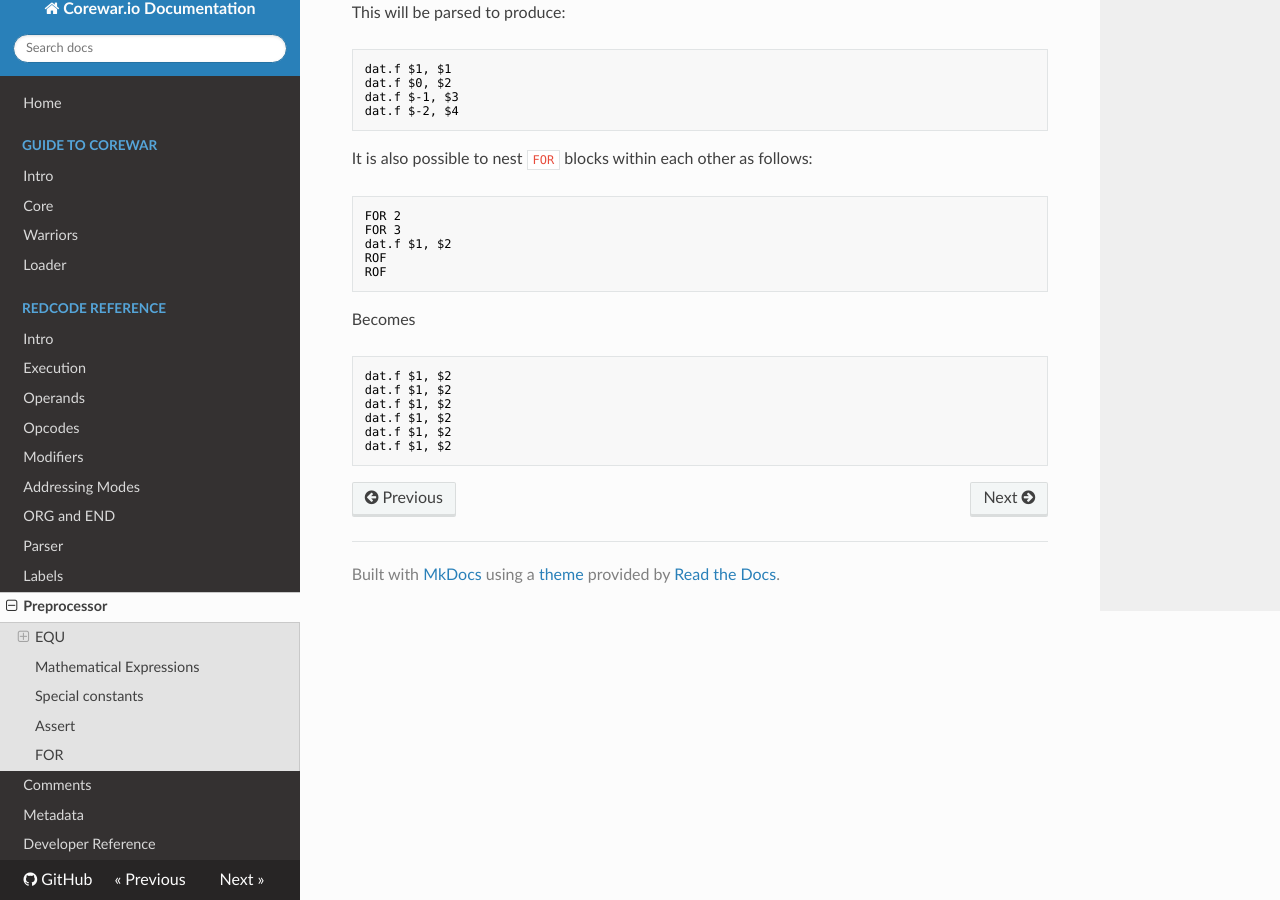
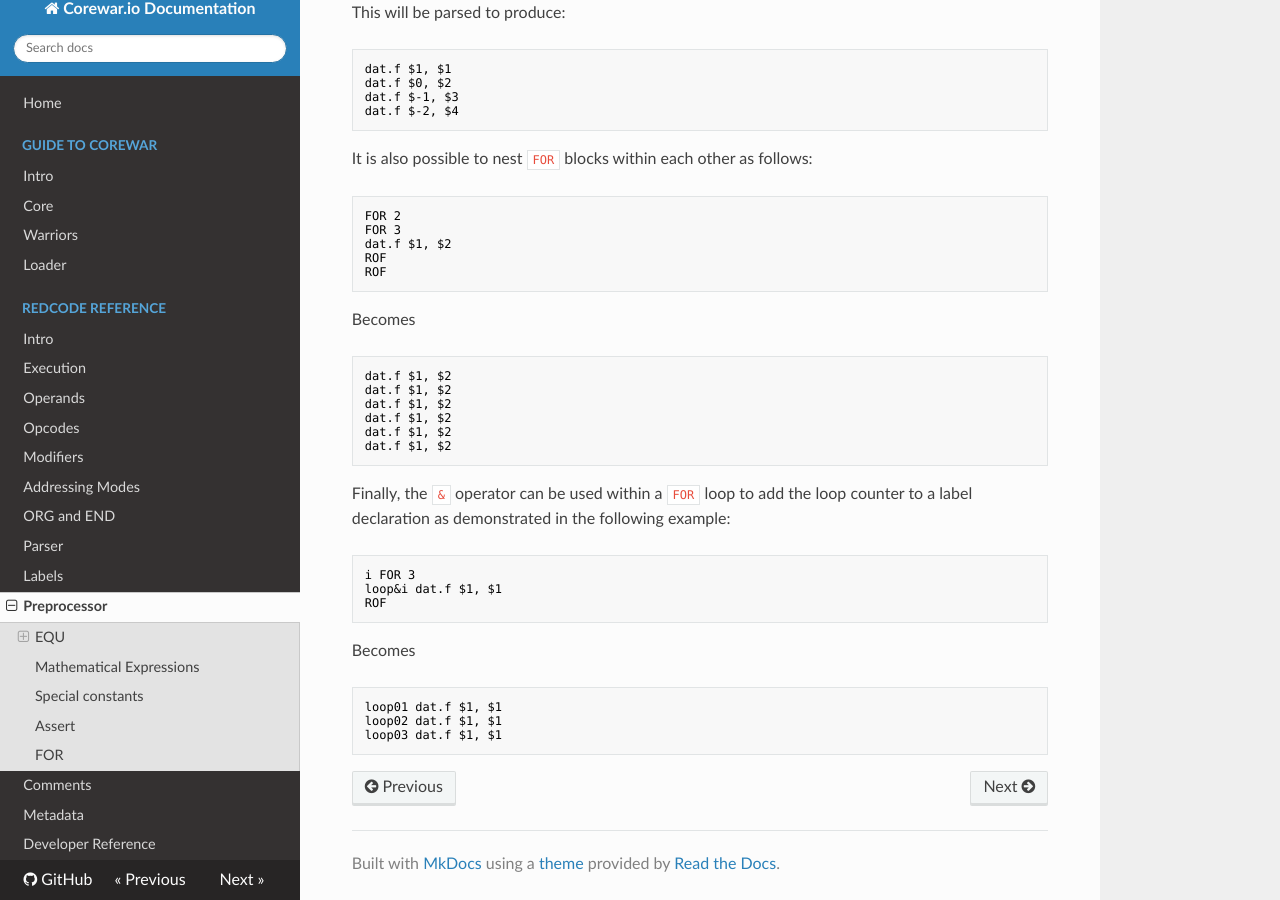
Before and after one commit to corewar/corewar.io, an MkDocs documentation site: the page built from docs/redcode/preprocessor.md, in a window 1280 px wide and 900 px high, scrolled down 5160 px. Built offline with MkDocs 1.6.1, drawn with Linux system fonts in a browser that asks for light colours; nearby versions of some CDN libraries; old or Windows-style settings are respelled for this version of MkDocs.

Commit message:
Loop counter label reference

````diff
--- a/docs/redcode/preprocessor.md
+++ b/docs/redcode/preprocessor.md
@@ -238,3 +238,18 @@ dat.f $1, $2
 dat.f $1, $2
 dat.f $1, $2
 ```
+
+Finally, the `&` operator can be used within a `FOR` loop to add the loop counter to a label declaration as demonstrated in the following example:
+
+```redcode
+i FOR 3
+loop&i dat.f $1, $1
+ROF
+```
+Becomes
+
+```redcode
+loop01 dat.f $1, $1
+loop02 dat.f $1, $1
+loop03 dat.f $1, $1
+```
````
